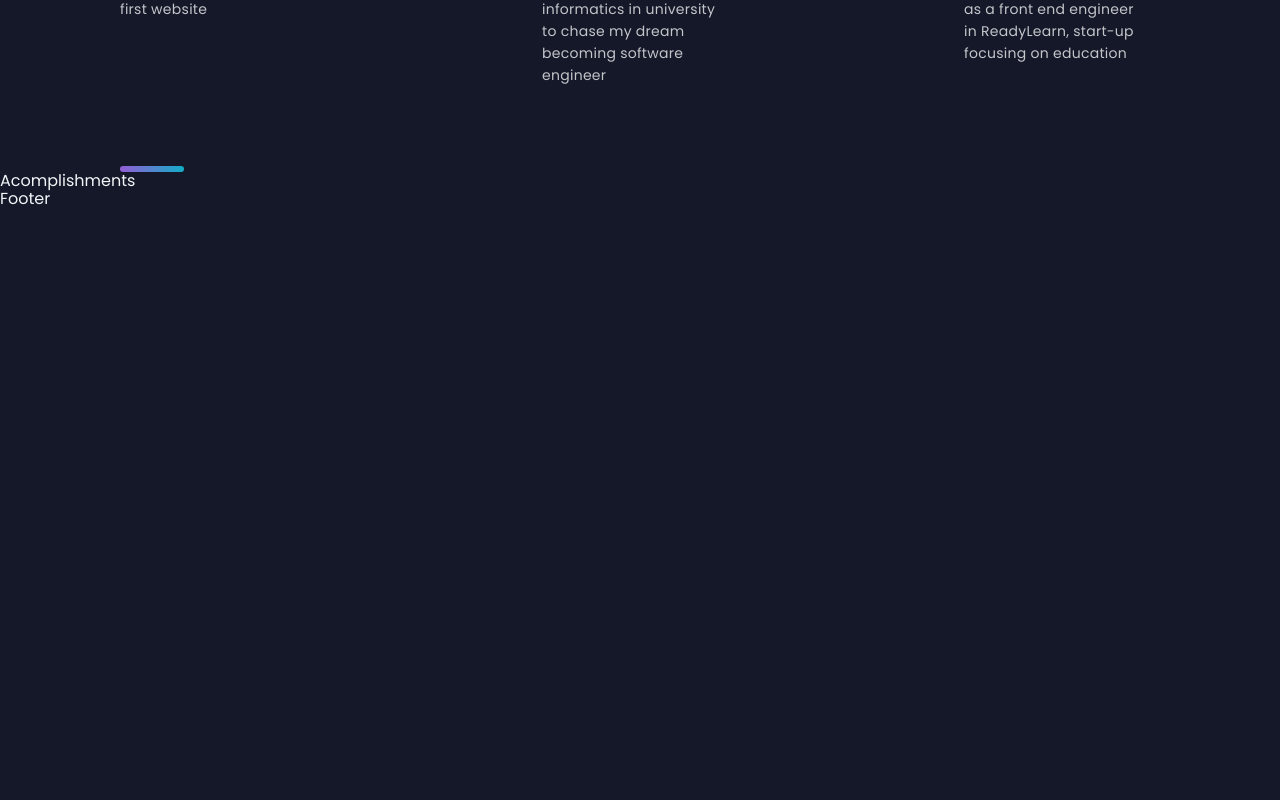
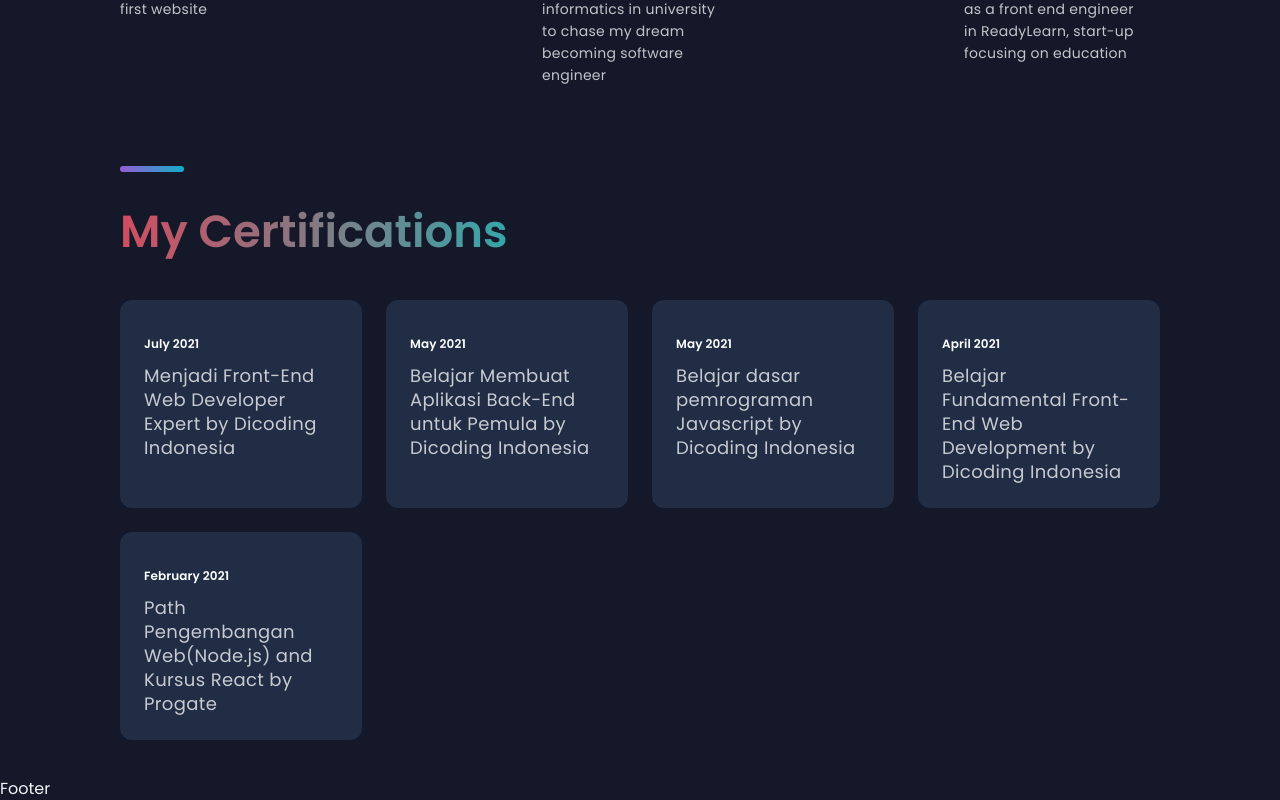
Before and after one commit to alaqsaka/aqsa-portofolio, a Next.js app: page / in a window 1280 px wide. Shown: the part 4170-4970 px from the top of the page. Before the commit the page ends 4380 px from the top, so only its background shows below. Built offline with nearby package versions, Linux system fonts and the light colour scheme.

Commit message:
chore: editing data in accomplishment and editing styling

```diff
--- a/src/components/Acomplishments/Acomplishments.js
+++ b/src/components/Acomplishments/Acomplishments.js
@@ -1,19 +1,47 @@
-import React from 'react';
+import React from "react";
 
-import { Section, SectionDivider, SectionTitle } from '../../styles/GlobalComponents';
-import { Box, Boxes, BoxNum, BoxText } from './AcomplishmentsStyles';
+import {
+  Section,
+  SectionDivider,
+  SectionTitle,
+} from "../../styles/GlobalComponents";
+import { Box, Boxes, BoxNum, BoxText } from "./AcomplishmentsStyles";
 
 const data = [
-  { number: 20, text: 'Open Source Projects'},
-  { number: 1000, text: 'Students', },
-  { number: 1900, text: 'Github Followers', },
-  { number: 5000, text: 'Github Stars', }
+  {
+    date: "July 2021",
+    text: "Menjadi Front-End Web Developer Expert by Dicoding Indonesia",
+  },
+  {
+    date: "May 2021",
+    text: "Belajar Membuat Aplikasi Back-End untuk Pemula by Dicoding Indonesia",
+  },
+  {
+    date: "May 2021",
+    text: "Belajar dasar pemrograman Javascript by Dicoding Indonesia",
+  },
+  {
+    date: "April 2021",
+    text: "Belajar Fundamental Front-End Web Development by Dicoding Indonesia",
+  },
+  {
+    date: "February 2021",
+    text: "Path Pengembangan Web(Node.js) and Kursus React by Progate",
+  },
 ];
 
 const Acomplishments = () => (
-  <div>
-    Acomplishments
-  </div>
+  <Section>
+    <SectionTitle>My Certifications</SectionTitle>
+    <Boxes>
+      {data.map((card, index) => (
+        <Box ket={index}>
+          <BoxNum>{card.date}</BoxNum>
+          <BoxText>{card.text}</BoxText>
+        </Box>
+      ))}
+    </Boxes>
+  </Section>
 );
 
 export default Acomplishments;
--- a/src/components/Acomplishments/AcomplishmentsStyles.js
+++ b/src/components/Acomplishments/AcomplishmentsStyles.js
@@ -1,4 +1,4 @@
-import styled from "styled-components"
+import styled from "styled-components";
 
 export const Boxes = styled.div`
   width: 100%;
@@ -7,63 +7,61 @@ export const Boxes = styled.div`
   gap: 24px;
   margin: 24px 0 40px;
 
-  @media ${props => props.theme.breakpoints.md}{
+  @media ${(props) => props.theme.breakpoints.md} {
     gap: 16px;
     margin: 20px 0 32px;
     grid-template-columns: repeat(auto-fit, minmax(140px, 1fr));
   }
 
-  @media ${props => props.theme.breakpoints.sm}{
+  @media ${(props) => props.theme.breakpoints.sm} {
     display: grid;
     grid-template-columns: repeat(2, 1fr);
     gap: 10px;
     max-width: 500px;
     margin: 24px auto;
   }
-`
+`;
 
 export const Box = styled.div`
-  background: #212D45;
+  background: #212d45;
   border-radius: 12px;
-  height: 144px;
+  //height: 144px;
   padding: 24px;
-  @media ${props => props.theme.breakpoints.lg} {
-    height: 210px;
-
+  @media ${(props) => props.theme.breakpoints.lg} {
+    height: 290px;
   }
 
-  @media ${props => props.theme.breakpoints.md} {
-    height: 135px;
+  @media ${(props) => props.theme.breakpoints.md} {
+    height: 200px;
     padding: 16px;
   }
 
-  @media ${props => props.theme.breakpoints.sm} {
+  @media ${(props) => props.theme.breakpoints.sm} {
     height: 110px;
     padding: 12px;
 
-    &:nth-child(2n){
-      grid-row:2;
+    &:nth-child(2n) {
+      grid-row: 2;
     }
   }
-`
+`;
 export const BoxNum = styled.h5`
   font-style: normal;
   font-weight: 600;
-  font-size: 36px;
+  font-size: 12px;
   line-height: 40px;
   letter-spacing: 0.01em;
-  color: #FFFFFF;
-  margin-bottom: 8px;
+  color: #ffffff;
 
-  @media ${props => props.theme.breakpoints.md} {
-    font-size: 28px;
+  @media ${(props) => props.theme.breakpoints.md} {
+    font-size: 15px;
     line-height: 32px;
   }
-  @media ${props => props.theme.breakpoints.sm} {
-    font-size: 24px;
+  @media ${(props) => props.theme.breakpoints.sm} {
+    font-size: 15px;
     line-height: 26px;
   }
-`
+`;
 
 export const BoxText = styled.p`
   font-style: normal;
@@ -73,16 +71,16 @@ export const BoxText = styled.p`
   letter-spacing: 0.02em;
   color: rgba(255, 255, 255, 0.75);
 
-  @media ${props => props.theme.breakpoints.md}{
+  @media ${(props) => props.theme.breakpoints.md} {
     font-size: 16px;
     line-height: 20px;
-  };
+  }
 
-  @media ${props => props.theme.breakpoints.sm} {
+  @media ${(props) => props.theme.breakpoints.sm} {
     font-size: 10px;
     line-height: 14px;
   }
-`
+`;
 
 export const Join = styled.div`
   display: flex;
@@ -91,19 +89,19 @@ export const Join = styled.div`
   align-items: center;
   padding-bottom: 80px;
 
-  @media ${props => props.theme.breakpoints.md}{
+  @media ${(props) => props.theme.breakpoints.md} {
     display: flex;
     justify-content: center;
     padding-bottom: 64px;
   }
 
-  @media ${props => props.theme.breakpoints.sm}{
+  @media ${(props) => props.theme.breakpoints.sm} {
     display: flex;
     flex-direction: column;
     align-items: center;
     padding-bottom: 32px;
   }
-`
+`;
 
 export const JoinText = styled.h5`
   display: flex;
@@ -112,23 +110,23 @@ export const JoinText = styled.h5`
   letter-spacing: 0.02em;
   color: rgba(255, 255, 255, 0.5);
 
-@media ${props => props.theme.breakpoints.md}{
+  @media ${(props) => props.theme.breakpoints.md} {
     line-height: 32px;
     font-size: 20px;
-};
+  }
 
-@media ${props => props.theme.breakpoints.sm}{
+  @media ${(props) => props.theme.breakpoints.sm} {
     font-size: 16px;
     line-height: 24px;
     margin: 0 0 16px;
   }
-`
+`;
 
 export const IconContainer = styled.div`
   display: flex;
 
-  @media ${props => props.theme.breakpoints.sm}{
+  @media ${(props) => props.theme.breakpoints.sm} {
     width: 160px;
     justify-content: space-between;
   }
-`
+`;
```
Lines whose indentation alone changed are shown as unchanged.
